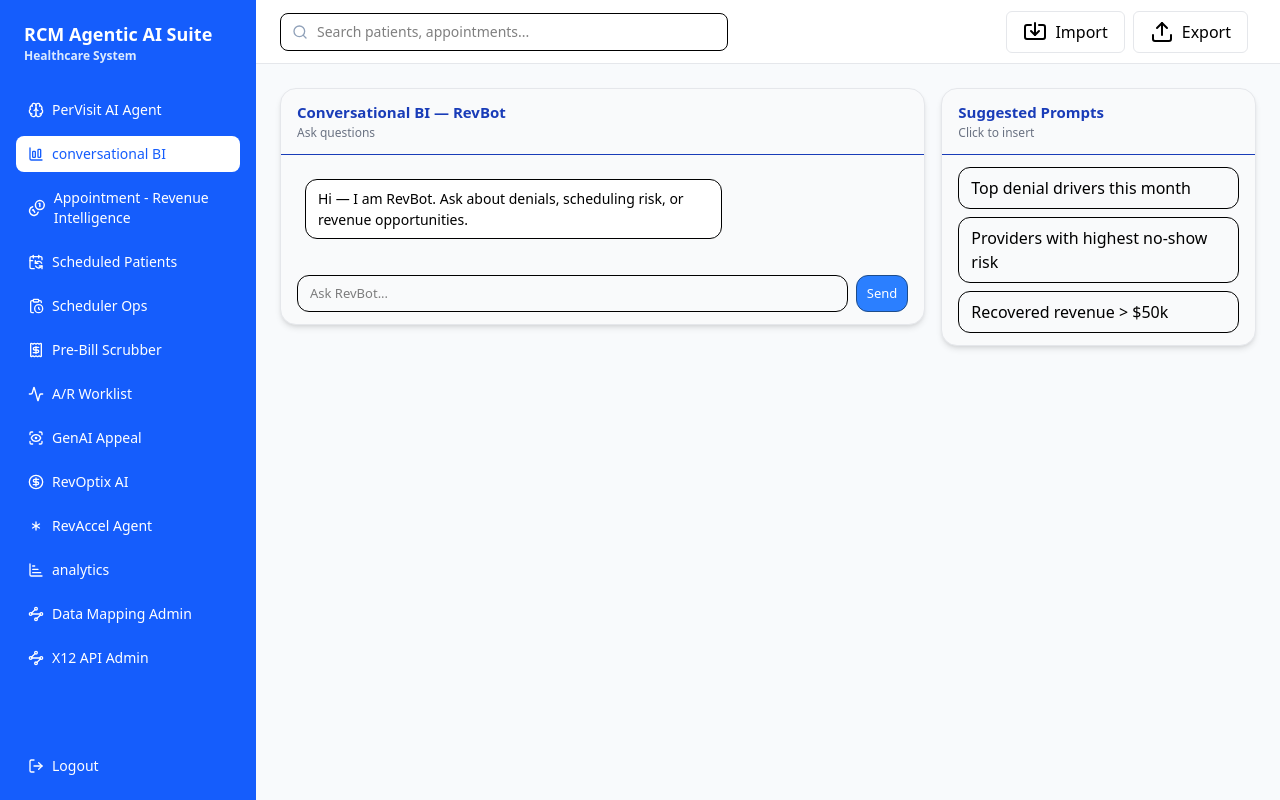
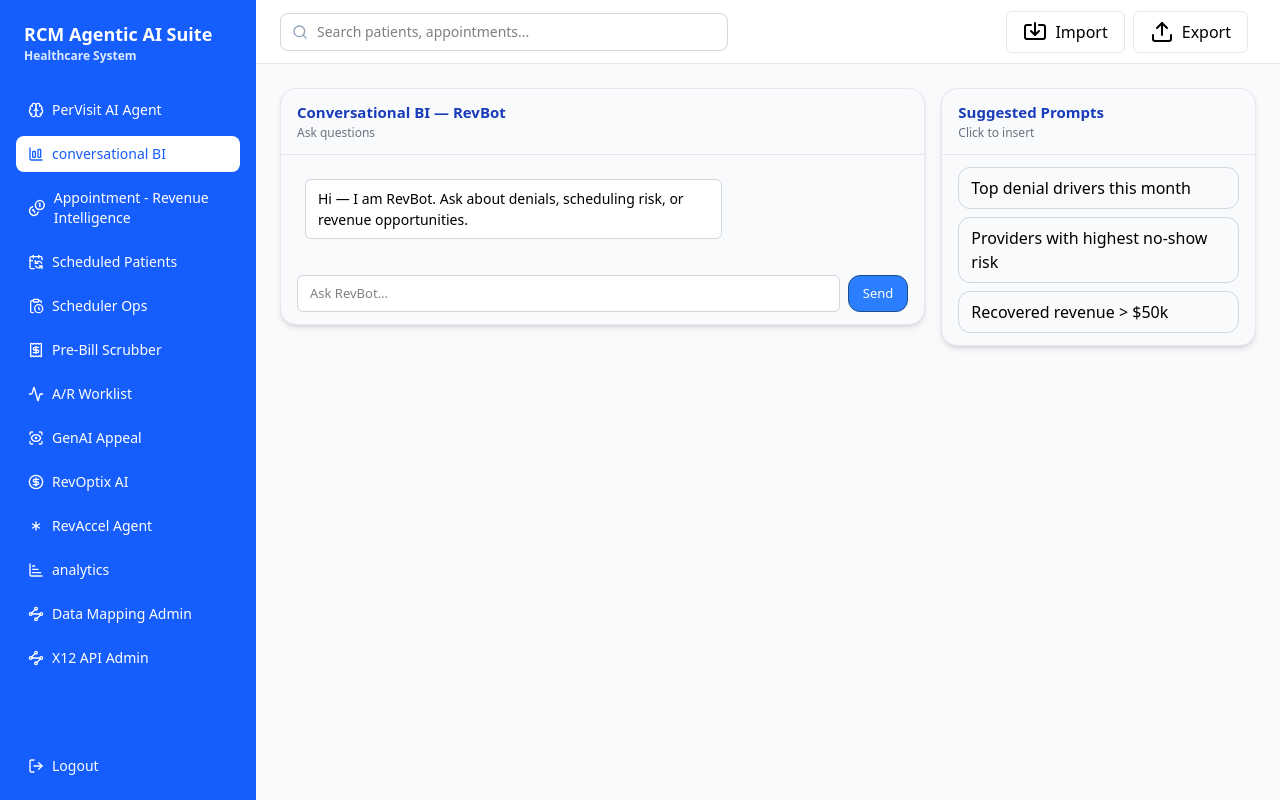
Before and after one commit to Sri2103/healthcare, a React (Vite) app: page /dashboard/bi in a window 1280 px wide. Built offline with nearby package versions, Linux system fonts and the light colour scheme; sample sign-in values are in the browser's storage.

Commit message:
style change for inputs

```diff
--- a/src/blocks/ConversationalBI.tsx
+++ b/src/blocks/ConversationalBI.tsx
@@ -54,10 +54,10 @@ export default function ConversationalBI() {
                   }`}
                 >
                   <div
-                    className={`max-w-[70%] rounded-xl px-3 py-2 text-[14px] ${
+                    className={`max-w-[70%] rounded-md px-3 py-2 text-[14px] ${
                       m.from === "user"
                         ? "bg-[#0F4C81] text-white"
-                        : "bg-white border"
+                        : "bg-white border border-gray-300"
                     }`}
                   >
                     {m.text}
@@ -74,9 +74,17 @@ export default function ConversationalBI() {
                   if (e.key === "Enter") sendChat();
                 }}
                 placeholder="Ask RevBot..."
-                className="flex-1 rounded-xl border px-3 py-2 text-[13px]"
+                className="
+                          px-3 py-2 text-[13px]
+                          flex-1
+                          rounded-md border border-gray-300
+                          bg-white outline-none transition duration-300 ease-in-out
+                          hover:border-blue-500
+                          active:border-blue-700
+                          focus:ring-2
+                        focus:ring-blue-400 "
               />
-              <Button size="sm" onClick={sendChat}>
+              <Button size="md" onClick={sendChat}>
                 Send
               </Button>
             </div>
@@ -99,7 +107,7 @@ export default function ConversationalBI() {
                 <button
                   key={p}
                   onClick={() => setChatInput(p)}
-                  className="text-left rounded-xl border px-3 py-2 hover:bg-gray-50"
+                  className="text-left rounded-xl border border-gray-300 cursor-pointer px-3 py-2 hover:bg-gray-50"
                 >
                   {p}
                 </button>
--- a/src/blocks/Previsit.tsx
+++ b/src/blocks/Previsit.tsx
@@ -63,21 +63,21 @@ function Previsit() {
               <div>
                 <div className="font-medium">CPT</div>
                 <input
-                  className="w-full rounded-xl border px-3 py-2 text-[13px]"
+                  className="w-full rounded-md border border-gray-300 bg-white outline-none transition duration-300 ease-in-out hover:border-blue-500 hover:bg-blue-50 active:border-blue-700 focus:ring-2 focus:ring-blue-400 px-3 py-2 text-[13px]"
                   defaultValue="70553"
                 />
               </div>
               <div>
                 <div className="font-medium">ICD-10</div>
                 <input
-                  className="w-full rounded-xl border px-3 py-2 text-[13px]"
+                  className="w-full rounded-md border border-gray-300 bg-white outline-none transition duration-300 ease-in-out hover:border-blue-500 hover:bg-blue-50 active:border-blue-700 focus:ring-2 focus:ring-blue-400 px-3 py-2 text-[13px]"
                   defaultValue="G43.909"
                 />
               </div>
               <div>
                 <div className="font-medium">POS</div>
                 <select
-                  className="w-full rounded-xl border px-3 py-2 text-[13px]"
+                  className="w-full rounded-md border border-gray-300 bg-white outline-none transition duration-300 ease-in-out hover:border-blue-500 hover:bg-blue-50 active:border-blue-700 focus:ring-2 focus:ring-blue-400 px-3 py-2 text-[13px]"
                   defaultValue="OP"
                 >
                   <option>OP</option>
@@ -88,7 +88,7 @@ function Previsit() {
               <div>
                 <div className="font-medium">Site</div>
                 <input
-                  className="w-full rounded-xl border px-3 py-2 text-[13px]"
+                  className="w-full rounded-md border border-gray-300 bg-white outline-none transition duration-300 ease-in-out hover:border-blue-500 hover:bg-blue-50 active:border-blue-700 focus:ring-2 focus:ring-blue-400 px-3 py-2 text-[13px]"
                   defaultValue="Imaging Center 1"
                 />
               </div>
@@ -174,7 +174,7 @@ function Previsit() {
             </div>
             <div className="mt-3">
               <textarea
-                className="w-full rounded-xl border px-3 py-2 text-[13px]"
+                className="w-full rounded-md border border-gray-300 bg-white outline-none transition duration-300 ease-in-out hover:border-blue-500 hover:bg-blue-50 active:border-blue-700 focus:ring-2 focus:ring-blue-400 px-3 py-2 text-[13px]"
                 placeholder="Notes or payer response"
               />
             </div>
--- a/src/components/Card.tsx
+++ b/src/components/Card.tsx
@@ -8,7 +8,11 @@ export function Card({ children, className = "" }: any) {
   );
 }
 export function CardHeader({ children }: any) {
-  return <div className="border-b px-4 py-3  text-blue-800">{children}</div>;
+  return (
+    <div className="border-b border-gray-200 px-4 py-3  text-blue-800">
+      {children}
+    </div>
+  );
 }
 export function CardTitle({ children, className = "" }: any) {
   return (
--- a/src/components/Input.tsx
+++ b/src/components/Input.tsx
@@ -21,7 +21,17 @@ export function Input({
         value={value}
         onChange={onChange}
         placeholder={placeholder}
-        className="w-full rounded-xl border px-3 py-2 focus:outline-none focus:ring-2 focus:ring-blue-500"
+        className="w-full border border-gray-300
+        bg-white
+        rounded-md
+        px-4 py-2
+        outline-none
+        transition
+        duration-300
+        ease-in-out
+        hover:border-blue-500 hover:bg-blue-50
+        active:border-blue-700
+        focus:ring-2 focus:ring-blue-400"
       />
     </div>
   );
--- a/src/pages/Dashboard.tsx
+++ b/src/pages/Dashboard.tsx
@@ -204,7 +204,10 @@ export default function Dashboard() {
                 className="absolute left-3 top-1/2 -translate-y-1/2 text-slate-400"
               />
               <input
-                className="w-full pl-9 pr-3 py-2 rounded-lg border text-sm focus:outline-none"
+                className="w-full
+                pl-9 pr-3 py-2 rounded-lg border text-sm focus:outline-none border-gray-300
+                 bg-white outline-none
+                active:border-gray-400"
                 placeholder="Search patients, appointments..."
               />
             </div>
```
Also changed, not shown: 1 other file (tests, documents, lock files or other folders).
